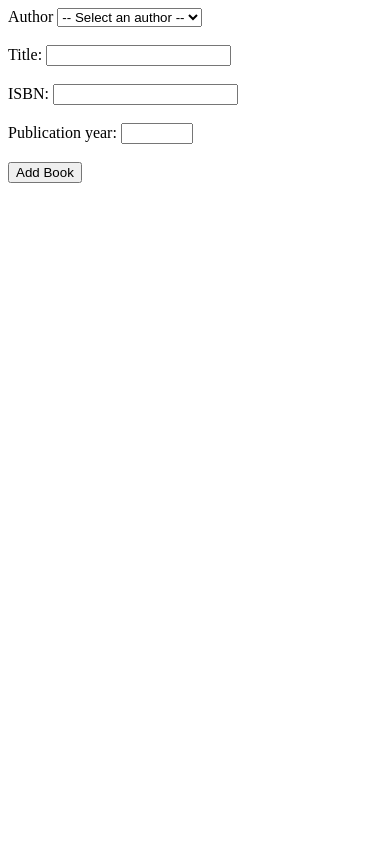
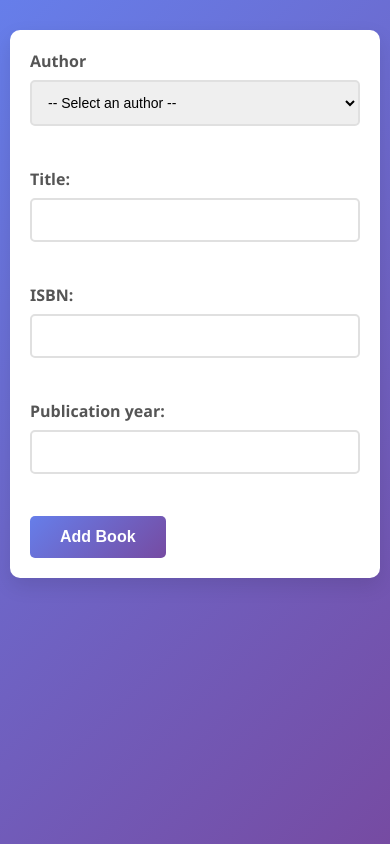
Before and after one commit to anastasiafoth/Book_Alchemy, a Flask app: page /add_book in a window 390 px wide. Run offline with Flask 3, Linux system fonts and the light colour scheme.

Commit message:
feat: enhance UI with modern styling and responsive design
- Add comprehensive CSS stylesheet with gradient backgrounds and card layouts
- Improve book display with flexbox for better responsiveness
- Style form elements, buttons, and flash messages
- Add hover effects and transitions for better interactivity
- Include responsive design for mobile devices
- Add placeholder image for books without covers
- Style delete buttons with warning colors
- Center content and add proper spacing
- Add box shadows and rounded corners for depth
- Include flash message styling for better user feedback

```diff
--- /dev/null
+++ b/static/stylesheet.css
@@ -0,0 +1,218 @@
+/* Allgemeine Styles */
+* {
+  margin: 0;
+  padding: 0;
+  box-sizing: border-box;
+}
+
+body {
+  font-family: 'Segoe UI', Tahoma, Geneva, Verdana, sans-serif;
+  background: linear-gradient(135deg, #667eea 0%, #764ba2 100%);
+  min-height: 100vh;
+  padding: 20px;
+  color: #333;
+}
+
+/* Formular Container */
+form {
+  background: white;
+  padding: 30px;
+  border-radius: 10px;
+  box-shadow: 0 8px 20px rgba(0, 0, 0, 0.1);
+  max-width: 600px;
+  margin: 20px auto;
+}
+
+/* Labels */
+label {
+  display: inline-block;
+  margin-bottom: 8px;
+  font-weight: 600;
+  color: #555;
+}
+
+/* Input Felder */
+input[type="text"],
+input[type="date"],
+input[type="number"],
+select {
+  width: 100%;
+  padding: 12px;
+  margin-bottom: 20px;
+  border: 2px solid #e0e0e0;
+  border-radius: 5px;
+  font-size: 14px;
+  transition: border-color 0.3s ease;
+}
+
+input[type="text"]:focus,
+input[type="date"]:focus,
+input[type="number"]:focus,
+select:focus {
+  outline: none;
+  border-color: #667eea;
+}
+
+/* Submit Buttons */
+input[type="submit"],
+button[type="submit"] {
+  background: linear-gradient(135deg, #667eea 0%, #764ba2 100%);
+  color: white;
+  padding: 12px 30px;
+  border: none;
+  border-radius: 5px;
+  font-size: 16px;
+  font-weight: 600;
+  cursor: pointer;
+  transition: transform 0.2s ease, box-shadow 0.2s ease;
+}
+
+input[type="submit"]:hover,
+button[type="submit"]:hover {
+  transform: translateY(-2px);
+  box-shadow: 0 5px 15px rgba(102, 126, 234, 0.4);
+}
+
+/* Delete Button */
+.btn-delete {
+  background: transparent;
+  color: #e74c3c;
+  padding: 8px 20px;
+  border: 2px solid #e74c3c;
+  border-radius: 5px;
+  font-size: 14px;
+  cursor: pointer;
+  transition: all 0.3s ease;
+  margin-left: 0;
+  flex-shrink: 0;
+}
+
+.btn-delete:hover {
+  background: #e74c3c;
+  color: white;
+}
+
+
+
+/* Bücher Container */
+.book-container {
+  background: white;
+  padding: 30px;
+  border-radius: 10px;
+  box-shadow: 0 8px 20px rgba(0, 0, 0, 0.1);
+  max-width: 1000px;
+  margin: 30px auto;
+  display: flex;
+  flex-direction: column;
+}
+
+/* Einzelnes Buch */
+.book-item {
+  display: flex;
+  flex-direction: column; /* Hier von Zeile auf Spalte umstellen */
+  align-items: center;    /* Zentriert Bild und Text */
+  padding: 30px;
+  margin-bottom: 30px;
+  border-bottom: 1px solid #e0e0e0;
+  transition: background 0.3s ease;
+  width: 100%;
+  text-align: center;     /* Text zentrieren */
+}
+
+/* Buchcover Abstand nach unten statt nach rechts */
+.book-item img {
+  width: 120px;
+  height: 180px;
+  object-fit: cover;
+  border-radius: 5px;
+  box-shadow: 0 4px 10px rgba(0, 0, 0, 0.1);
+  margin-right: 0;        /* Alten Abstand entfernen */
+  margin-bottom: 20px;    /* Neuer Abstand zum Text */
+  flex-shrink: 0;
+}
+
+/* Buchdetails zentrieren */
+.book-details {
+  flex: 1;
+  display: flex;
+  flex-direction: column;
+  align-items: center;    /* Zentriert den Button unter dem Text */
+}
+
+.book-details h3 {
+  color: #333;
+  margin-bottom: 10px;
+  font-size: 20px;
+  word-wrap: break-word;
+}
+
+.book-details div {
+  display: flex;
+  align-items: center;
+  gap: 10px;
+}
+
+.book-details form {
+  background: transparent !important;
+  padding: 0 !important;
+  box-shadow: none !important;
+  margin: 0 !important;
+  width: auto !important;
+  max-width: none !important;
+}
+
+/* Flash Messages */
+.alert {
+  padding: 15px;
+  margin: 20px auto;
+  border-radius: 5px;
+  max-width: 600px;
+  font-weight: 500;
+}
+
+.alert-success {
+  background-color: #d4edda;
+  color: #155724;
+  border: 1px solid #c3e6cb;
+}
+
+.alert-error {
+  background-color: #f8d7da;
+  color: #721c24;
+  border: 1px solid #f5c6cb;
+}
+
+.alert-warning {
+  background-color: #fff3cd;
+  color: #856404;
+  border: 1px solid #ffeaa7;
+}
+
+/* "No books found" Nachricht */
+p {
+  text-align: center;
+  color: white;
+  font-size: 18px;
+  margin-top: 20px;
+}
+
+/* Responsive Design */
+@media (max-width: 768px) {
+  body {
+    padding: 10px;
+  }
+
+  form {
+    padding: 20px;
+  }
+
+  .book-item {
+    flex-direction: column;
+  }
+
+  .book-item img {
+    float: none;
+    margin: 0 auto 15px;
+    display: block;
+  }
+}
--- a/templates/add_author.html
+++ b/templates/add_author.html
@@ -4,6 +4,7 @@
     <meta charset="UTF-8">
     <meta name="viewport" content="width=device-width, initial-scale=1.0">
     <meta http-equiv="X-UA-Compatible" content="ie=edge">
+    <link rel="stylesheet" href="{{ url_for('static', filename='stylesheet.css') }}">
   </head>
   <body>
 
--- a/templates/add_book.html
+++ b/templates/add_book.html
@@ -4,6 +4,7 @@
     <meta charset="UTF-8">
     <meta name="viewport" content="width=device-width, initial-scale=1.0">
     <meta http-equiv="X-UA-Compatible" content="ie=edge">
+    <link rel="stylesheet" href="{{ url_for('static', filename='stylesheet.css') }}">
   </head>
   <body>
   <form action="/add_book" method="POST">
```
Also changed, not shown: templates/home.html (+20 -6 lines), data/library_backup.sqlite (added), static/placeholder.jpg (added).
